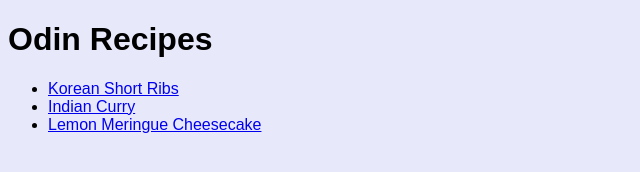
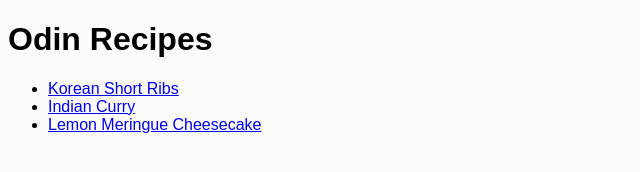
Before and after one commit to Jasonk63/odin-recipes, a plain HTML site: page index.html in a window 1280 px wide. Shown: the whole page, without its empty margins (0-640 px from the left). Drawn offline with Linux system fonts and the light colour scheme.

Commit message:
Fix terrible background color

```diff
--- a/style.css
+++ b/style.css
@@ -1,6 +1,6 @@
 body {
   font-family: Arial, Verdana, Helvetica;
-  background-color: #d0d4f880;
+  background-color: #f9f9f99e;
 }
 
 .square-photo {
```
